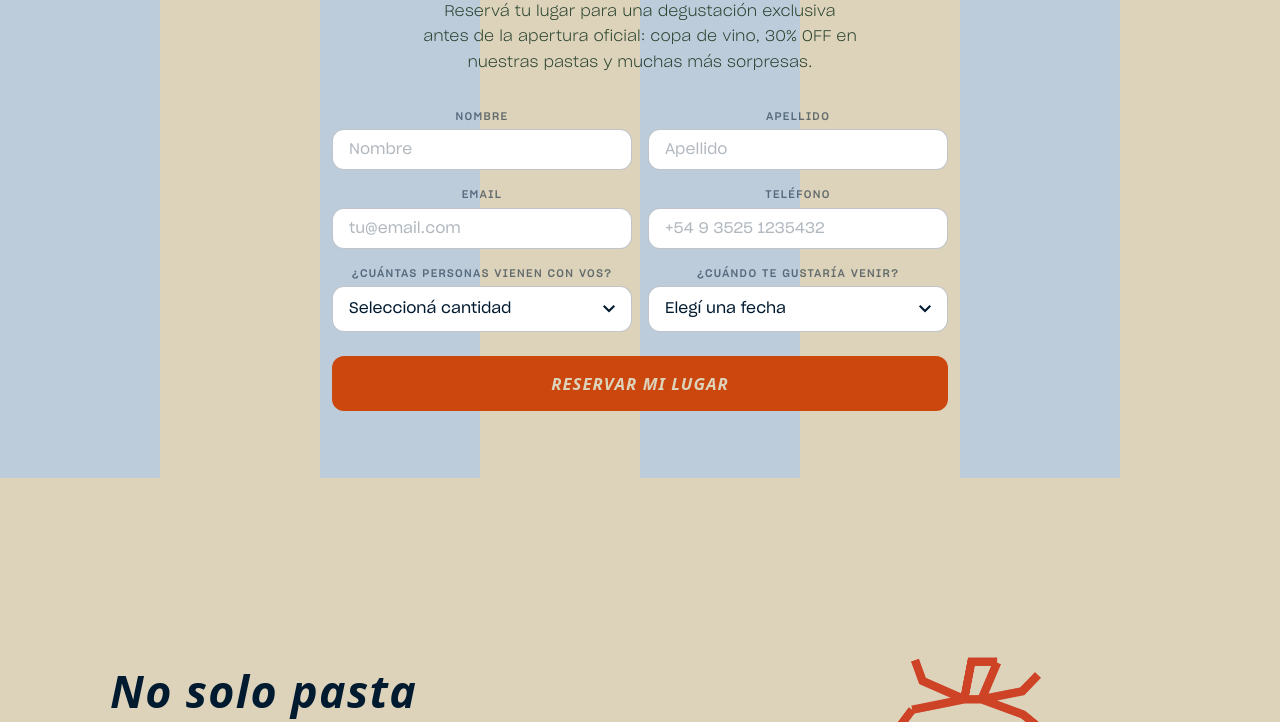
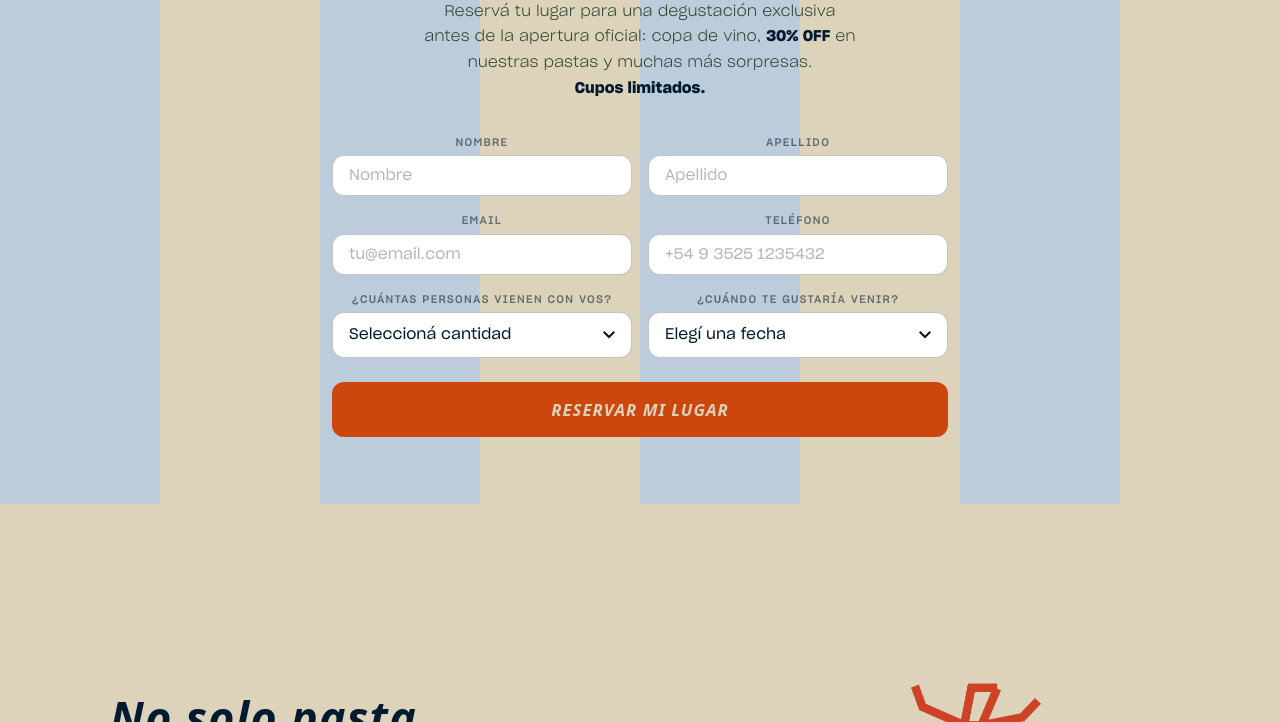
Before and after one commit to PJMonticoli/pasta-studio, a website built with Vite: page pasta-studio/index.html in a window 1280 px wide. Shown: the part 378-1100 px from the top of the page. Built offline with nearby package versions, Linux system fonts and the light colour scheme; no server answers; files whose address does not match are found by name.

Commit message:
Add package-lock.json and enhance reservation text styling

```diff
--- a/pasta-studio/index.html
+++ b/pasta-studio/index.html
@@ -58,7 +58,9 @@
               <img src="/images/Ilustracion_vino.png" alt="" class="reserva__illustration" />
               <h2 class="reserva__title">Una experiencia privada. Antes de todo</h2>
               <p class="reserva__subtitle">
-                Reservá tu lugar para una degustación exclusiva antes de la apertura oficial: copa de vino, 30% OFF en nuestras pastas y muchas más sorpresas.
+                Reservá tu lugar para una degustación exclusiva antes de la apertura oficial:
+                copa de vino, <strong class="reserva__highlight">30% OFF</strong> en nuestras pastas
+                y muchas más sorpresas. <strong class="reserva__highlight">Cupos limitados.</strong>
               </p>
             </div>
 
--- a/pasta-studio/src/style.css
+++ b/pasta-studio/src/style.css
@@ -301,6 +301,13 @@ ul {
   line-height: 1.7;
   max-width: 440px;
   margin: 0 auto;
+  opacity: 1;
+}
+
+.reserva__highlight {
+  font-weight: 600;
+  color: var(--color-notte);
+  white-space: nowrap;
   opacity: 1;
 }
 
```
Also changed, not shown: 1 other file.
